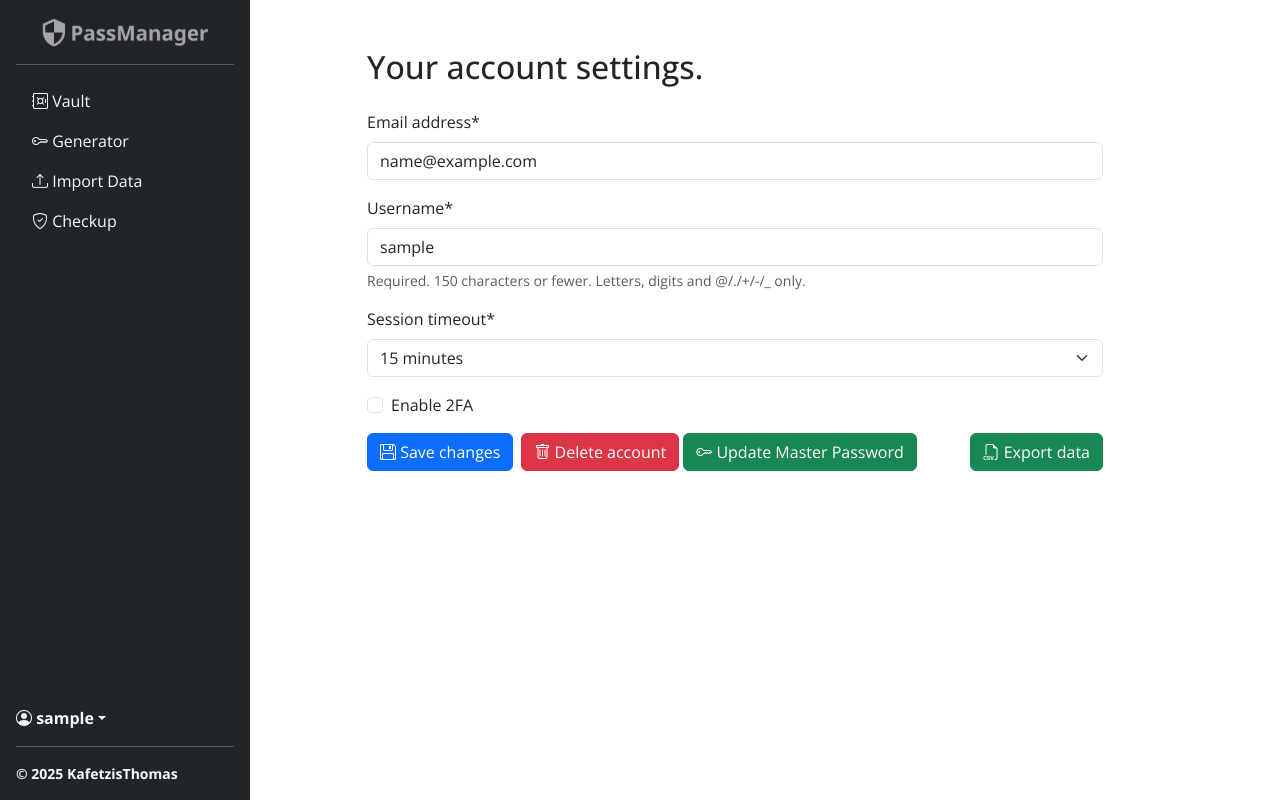
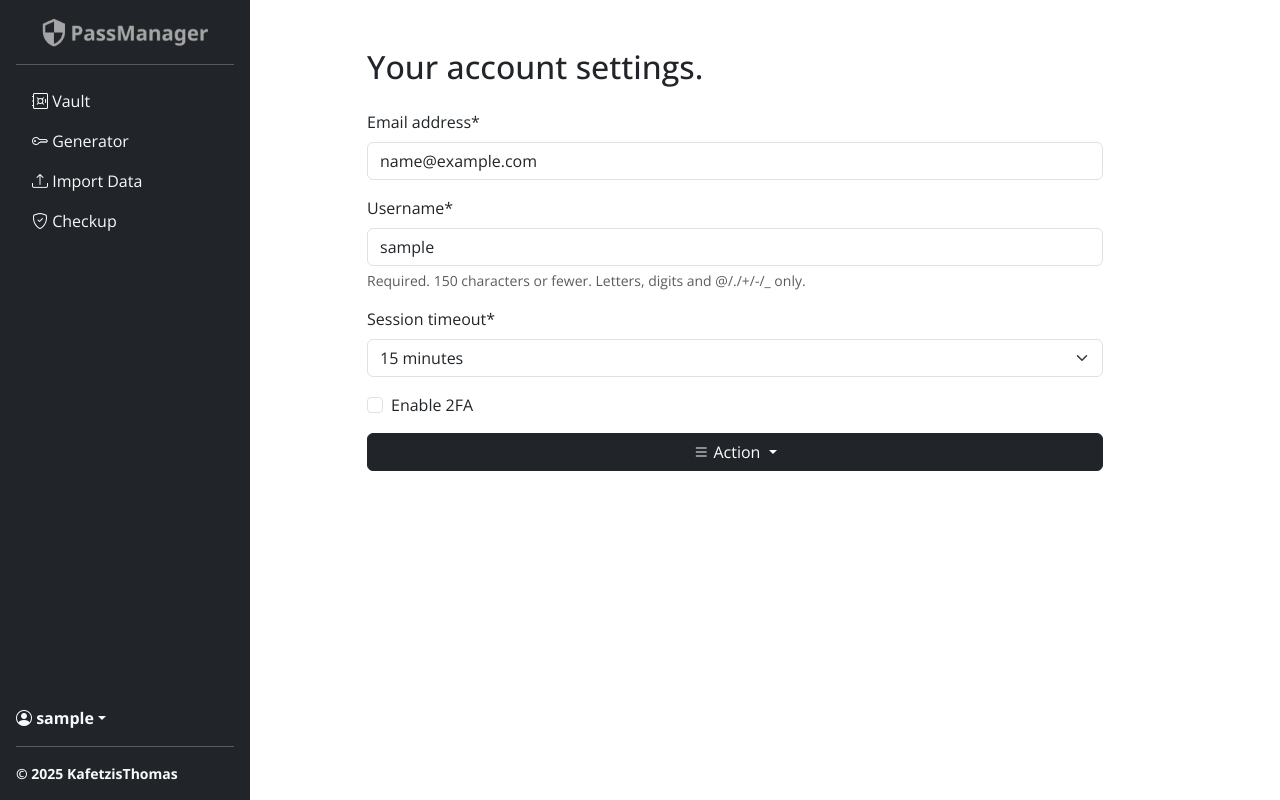
Before and after one commit to KafetzisThomas/PassManagerWeb, a Django app: page /user/account/ in a window 1280 px wide. Run offline with Django 5.2, Linux system fonts and the light colour scheme; the visitor is signed in with stand-in values (Sample User, id 1); parts of the project's set-up code (start-up, migrations or seed data) failed here and were passed over; some libraries are stand-ins or nearby versions.

Commit message:
Use dropdown button on account template

```diff
--- a/users/templates/users/account.html
+++ b/users/templates/users/account.html
@@ -11,25 +11,34 @@
     <form action="{% url 'users:account' %}" method="post" class="form">
         {% csrf_token %}
         {{ form|crispy }}
-        <div class="d-flex flex-column flex-md-row justify-content-between">
-            <div class="mb-2 mb-md-0 d-flex flex-column flex-md-row">
-                <button name="submit" class="btn btn-primary mb-2 mb-md-0 me-md-2">
-                    <i class="bi bi-floppy"></i> Save changes
-                </button>
-                <a class="btn btn-danger mb-2 mb-md-0" data-bs-toggle="modal" data-bs-target="#delete_account_modal" role="button">
-                    <i class="bi bi-trash"></i> Delete account
-                </a>
-                <a class="btn btn-success ms-1" href="{% url 'users:update_master_password' %}" role="button">
-                    <i class="bi bi-key"></i> Update Master Password
-                </a>
-            </div>
-            <div class="d-flex flex-column flex-md-row">
-                <a class="btn btn-success" href="{% url 'passmanager:download_csv' %}" role="button">
-                    <i class="bi-filetype-csv"></i> Export data
-                </a>
-            </div>
+        <div class="btn-group w-100">
+            <button type="submit" name="submit" class="btn btn-dark dropdown-toggle" data-bs-toggle="dropdown" aria-expanded="false">
+                <i class="bi bi-list"></i> Action
+            </button>
+            <ul class="dropdown-menu w-100">
+                <li>
+                    <button class="dropdown-item" type="submit" name="action" value="save">
+                        <i class="bi bi-floppy"></i> Save Changes
+                    </button>
+                </li>
+                <li>
+                    <button class="dropdown-item" type="submit" name="action" value="update_master_password">
+                        <i class="bi bi-key"></i> Update Master Password
+                    </button>
+                </li>
+                <li>
+                    <button class="dropdown-item" type="submit" name="action" value="export_data">
+                        <i class="bi-filetype-csv"></i> Export Data
+                    </button>
+                </li>
+                <li><hr class="dropdown-divider"></li>
+                <li>
+                    <button class="dropdown-item" type="button" data-bs-toggle="modal" data-bs-target="#delete_account_modal">
+                        <i class="bi bi-trash"></i> Delete Account
+                    </button>
+                </li>
+            </ul>
         </div>
-        <input type="hidden" name="next" value="{% url 'passmanager:vault' %}" />
     </form>
 
     <!-- Delete account modal start -->
--- a/users/views.py
+++ b/users/views.py
@@ -40,30 +40,39 @@ def register(request):
 @login_required
 def account(request):
     if request.method == "POST":
+        action = request.POST.get("action")
         form = CustomUserChangeForm(instance=request.user, data=request.POST)
+
         if form.is_valid():
-            user = form.save(commit=False)
+            if action == "save":
+                user = form.save(commit=False)
 
-            # Handle 2FA enable/disable & OTP secret generation
-            user.enable_2fa = form.cleaned_data.get("enable_2fa", False)
-            if user.enable_2fa:
-                user.otp_secret = pyotp.random_base32()
-                send_2fa_verification(user, user.otp_secret)
+                # Handle 2FA enable/disable & OTP secret generation
+                user.enable_2fa = form.cleaned_data.get("enable_2fa", False)
+                if user.enable_2fa:
+                    user.otp_secret = pyotp.random_base32()
+                    send_2fa_verification(user, user.otp_secret)
+                    messages.success(
+                        request, "2FA enabled! Check your email for the OTP key."
+                    )
+                else:
+                    user.otp_secret = ""
+
+                user.save()
+                send_update_account_notification(user)
+                update_session_auth_hash(
+                    request, request.user
+                )  # Important for keeping the user logged in
                 messages.success(
-                    request, "2FA enabled! Check your email for the OTP key."
+                    request, "Your account credentials were successfully updated!"
                 )
-            else:
-                user.otp_secret = ""
-
-            user.save()
-            send_update_account_notification(user)
-            update_session_auth_hash(
-                request, request.user
-            )  # Important for keeping the user logged in
-            messages.success(
-                request, "Your account credentials were successfully updated!"
-            )
-            return redirect("passmanager:vault")
+                return redirect("passmanager:vault")
+            elif action == "update_master_password":
+                return redirect("users:update_master_password")
+            elif action == "export_data":
+                return redirect("passmanager:download_csv")
+        else:
+            messages.error(request, "There was an error updating your account.")
     else:
         form = CustomUserChangeForm(instance=request.user)
 
@@ -119,7 +128,7 @@ def update_master_password(request):
 
 @login_required
 def delete_account(request):
-    user = CustomUser.objects.get(id=request.user.id)
+    user = request.user
     user.delete()
     send_delete_account_notification(user)
     return redirect("passmanager:home")
```
